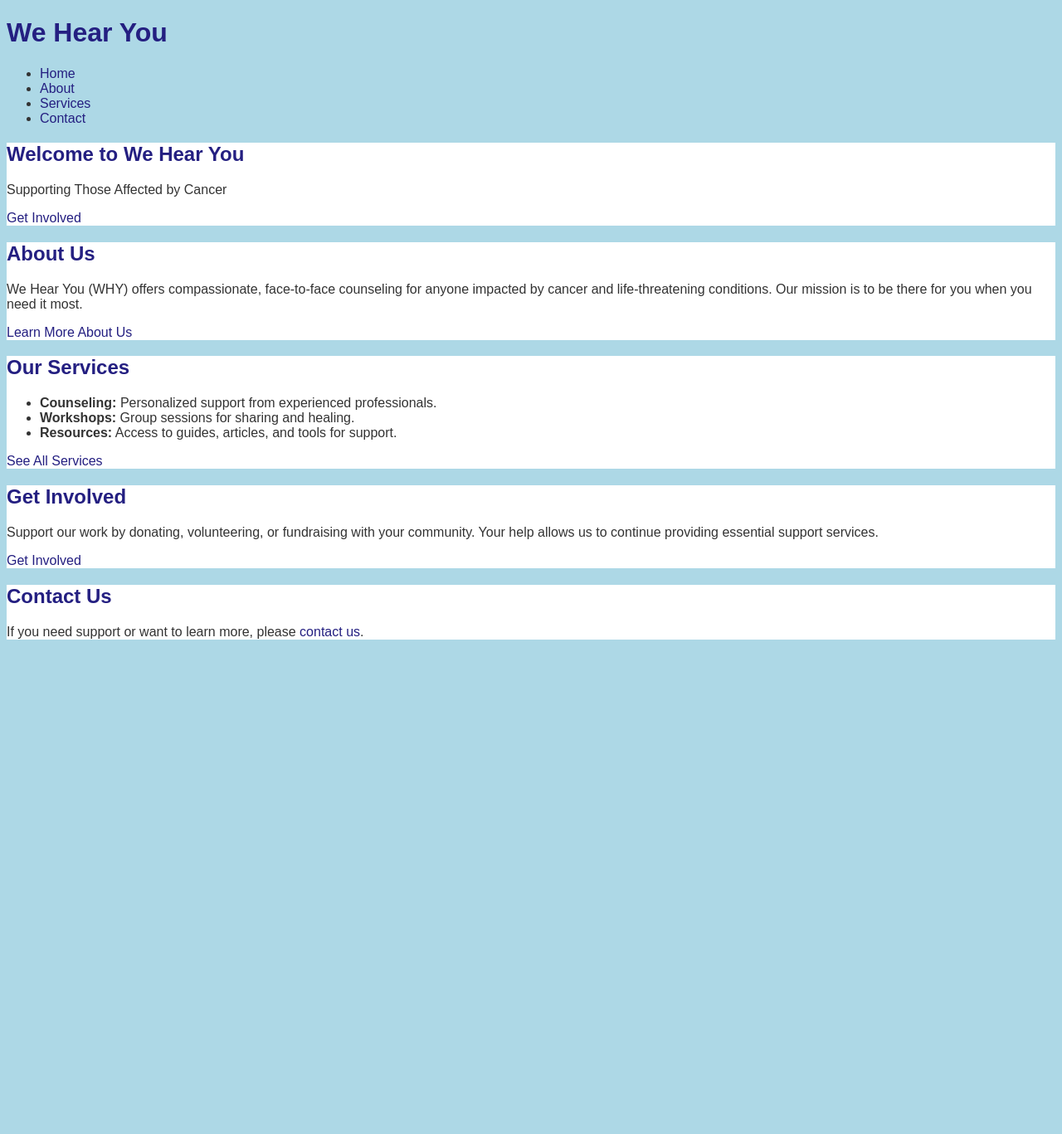
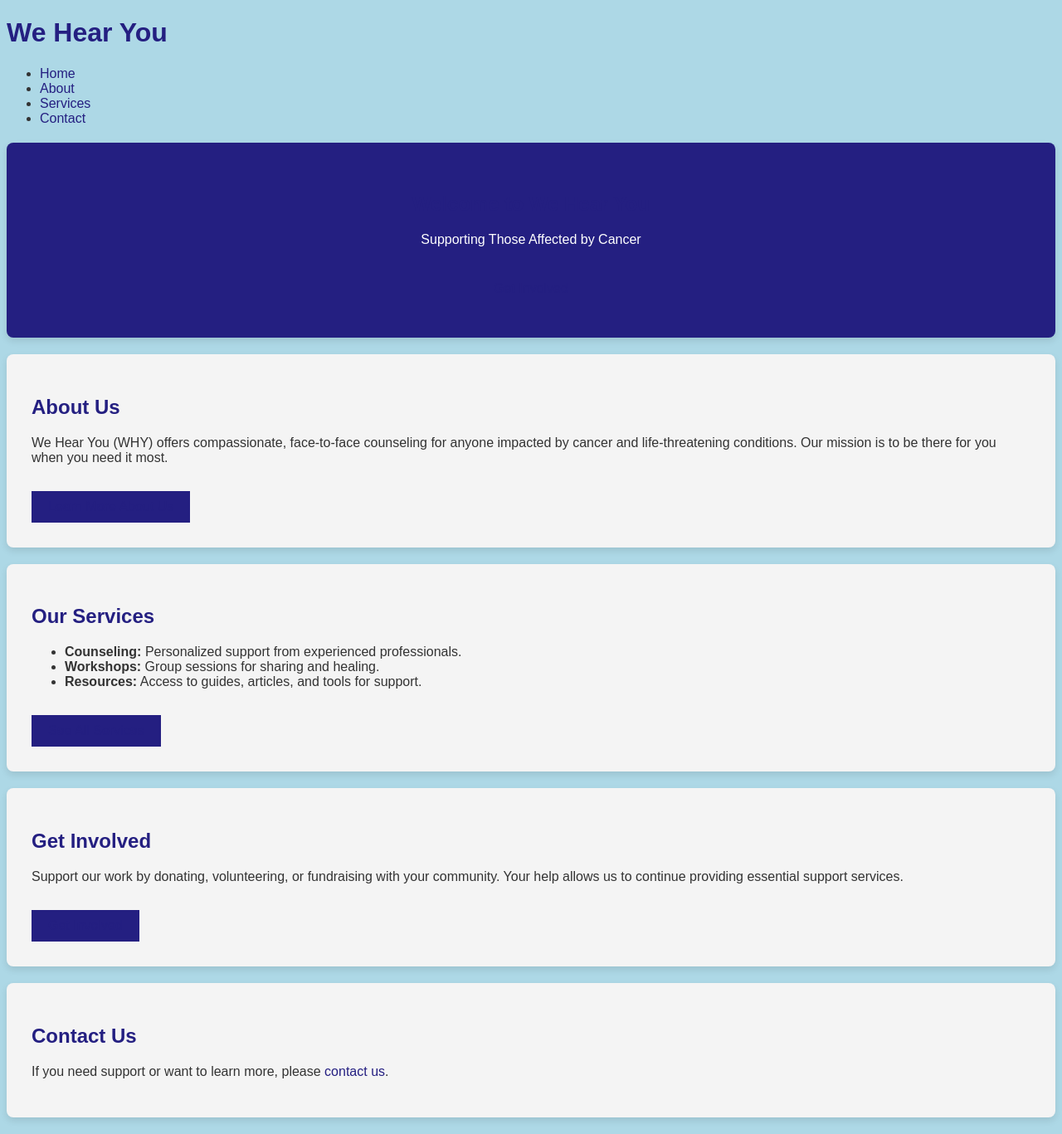
Before and after one commit to thejameser/wehearyou.github.io, a Jekyll site: the page built from index.md, in a window 1280 px wide. Shown: the whole page at 83% size. Built offline with Jekyll 4.4.1, drawn with Linux system fonts in a browser that asks for light colours; before the commit the page ends 900 px from its top, so only the background shows below that.

Commit message:
Update style.css

```diff
--- a/assets/style.css
+++ b/assets/style.css
@@ -24,4 +24,31 @@ a:hover {
 /* Section styling */
 section {
     background-color: #ffffff; /* White for readability */
-    padding: 20
+    padding: 20px;
+    margin: 20px 0;
+    border-radius: 8px;
+    box-shadow: 0 4px 8px rgba(0, 0, 0, 0.1);
+}
+
+/* Hero section */
+#hero {
+    text-align: center;
+    padding: 40px;
+    background-color: #241F81; /* WHY Blue */
+    color: #ffffff;
+}
+
+/* Specific styling for about, services, get-involved, and contact sections */
+#about, #services, #get-involved, #contact {
+    background-color: #f4f4f4;
+    padding: 30px;
+    border-radius: 8px;
+}
+
+/* Button styling */
+a.button {
+    display: inline-block;
+    margin-top: 15px;
+    padding: 10px 20px;
+    background-color: #241F81;
+    color: #
```
